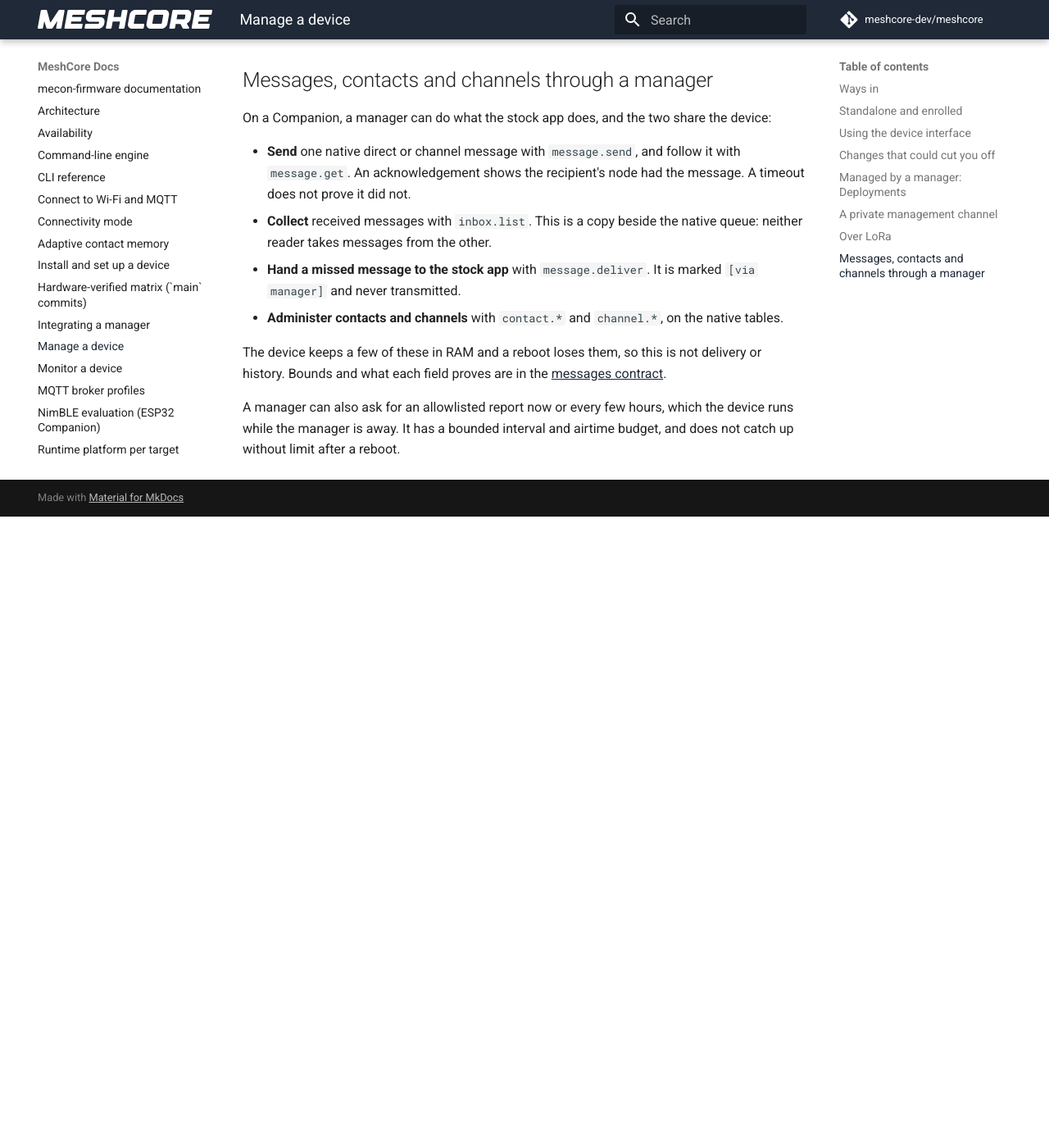
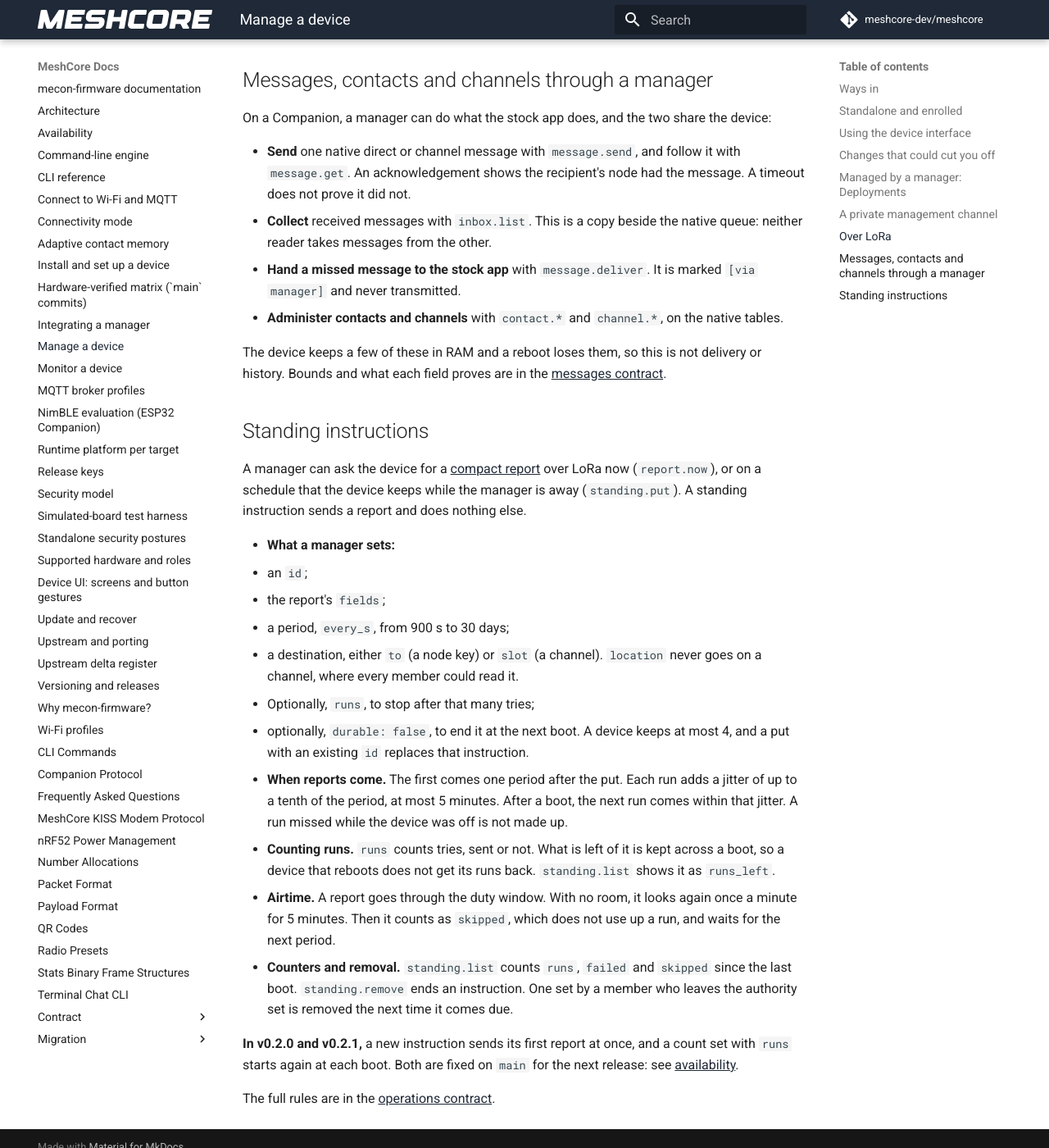
Before and after one commit to hoejriis/mecon-firmware, an MkDocs documentation site: the page built from docs/MANAGING.md, in a window 1280 px wide and 1400 px high, scrolled down 3953 px. Shown: the whole window at 82% size. Built offline with MkDocs 1.6.1 and Material for MkDocs 9.7.7, drawn with Linux system fonts in a browser that asks for light colours; comment, search, counter and statistics services are not loaded; before the commit the page ends 4583 px from its top, so only the background shows below that.

Commit message:
Docs: standing instructions in MANAGING, from the board run
Issue #266's board run proved a scheduled report end to end, and
MANAGING had one sentence on standing instructions. It now says what a
manager sets, when reports come, how runs are counted across a boot,
the duty window and skipped runs, with the v0.2.0/v0.2.1 behaviour
named until the next release. The contract's Time bullet gains the
first run after a put, which only the put row said implicitly.

Co-Authored-By: Claude Opus 5.5 (1M context) <noreply@anthropic.com>

```diff
--- a/docs/MANAGING.md
+++ b/docs/MANAGING.md
@@ -99,4 +99,23 @@ On a Companion, a manager can do what the stock app does, and the two share the
 
 The device keeps a few of these in RAM and a reboot loses them, so this is not delivery or history. Bounds and what each field proves are in the [messages contract](contract/OPERATIONS.md#6-messages).
 
-A manager can also ask for an allowlisted report now or every few hours, which the device runs while the manager is away. It has a bounded interval and airtime budget, and does not catch up without limit after a reboot.
+## Standing instructions
+
+A manager can ask the device for a [compact report](contract/TELEMETRY.md) over LoRa now (`report.now`), or on a schedule that the device keeps while the manager is away (`standing.put`). A standing instruction sends a report and does nothing else.
+
+- **What a manager sets:**
+  - an `id`;
+  - the report's `fields`;
+  - a period, `every_s`, from 900 s to 30 days;
+  - a destination, either `to` (a node key) or `slot` (a channel). `location` never goes on a channel, where every member could read it.
+  - Optionally, `runs`, to stop after that many tries;
+  - optionally, `durable: false`, to end it at the next boot.
+  A device keeps at most 4, and a put with an existing `id` replaces that instruction.
+- **When reports come.** The first comes one period after the put. Each run adds a jitter of up to a tenth of the period, at most 5 minutes. After a boot, the next run comes within that jitter. A run missed while the device was off is not made up.
+- **Counting runs.** `runs` counts tries, sent or not. What is left of it is kept across a boot, so a device that reboots does not get its runs back. `standing.list` shows it as `runs_left`.
+- **Airtime.** A report goes through the duty window. With no room, it looks again once a minute for 5 minutes. Then it counts as `skipped`, which does not use up a run, and waits for the next period.
+- **Counters and removal.** `standing.list` counts `runs`, `failed` and `skipped` since the last boot. `standing.remove` ends an instruction. One set by a member who leaves the authority set is removed the next time it comes due.
+
+**In v0.2.0 and v0.2.1,** a new instruction sends its first report at once, and a count set with `runs` starts again at each boot. Both are fixed on `main` for the next release: see [availability](AVAILABILITY.md).
+
+The full rules are in the [operations contract](contract/OPERATIONS.md#standing-instructions).
```
Also changed, not shown: docs/contract/OPERATIONS.md (+1 -1 lines).
